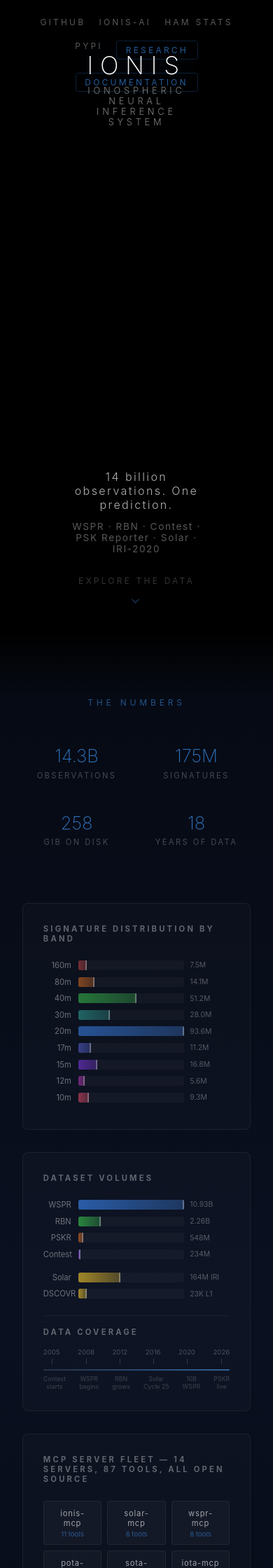
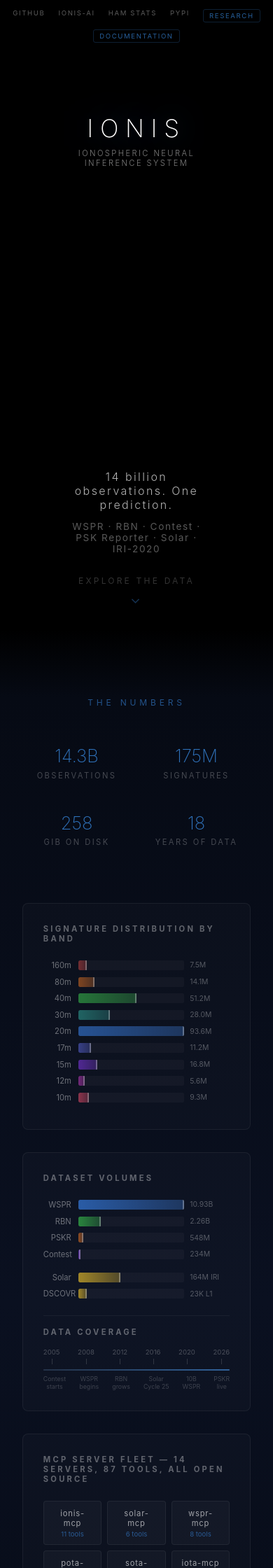
Before and after one commit to IONIS-AI/ionis-docs, an MkDocs documentation site: the page built from docs/index.md, in a window 390 px wide. Shown: the top 2240 px of the page at 70% size. Built offline with MkDocs 1.6.1 and Material for MkDocs 9.7.7, drawn with Linux system fonts in a browser that asks for light colours; a script that is not in the unit is left out.

Commit message:
Fix mobile nav overlap with hero title
Shrink nav links, tighten spacing, and push hero down to 18% on
mobile so the wrapped nav bar doesn't collide with the IONIS title.

Co-Authored-By: Claude Opus 4.6 <noreply@anthropic.com>

```diff
--- a/overrides/home.html
+++ b/overrides/home.html
@@ -479,15 +479,23 @@
 
     /* ── Responsive ────────────────────────────────────────── */
     @media (max-width: 768px) {
+      .top-nav {
+        gap: 0.6rem 1.2rem;
+        flex-wrap: wrap;
+        padding: 0.8rem 1rem;
+        font-size: 0.6rem;
+      }
+      .top-nav a { font-size: 0.6rem; letter-spacing: 0.1rem; }
+      .top-nav .nav-docs { padding: 0.2rem 0.5rem; }
+      .hero { top: 18%; }
       .hero h1 { font-size: 2.2rem; letter-spacing: 0.6rem; }
-      .hero .subtitle { font-size: 0.8rem; }
+      .hero .subtitle { font-size: 0.7rem; letter-spacing: 0.15rem; }
       .tagline p { font-size: 1rem; }
       .solar-hud { display: none; }
       .dashboard-grid { grid-template-columns: 1fr; gap: 2rem; }
       .big-numbers { grid-template-columns: repeat(2, 1fr); gap: 1rem; }
       .big-num .number { font-size: 1.6rem; }
       .fleet-grid { grid-template-columns: repeat(3, 1fr); }
-      .top-nav { gap: 1.2rem; flex-wrap: wrap; }
     }
 
     /* ── Scroll reveal ─────────────────────────────────────── */
```
